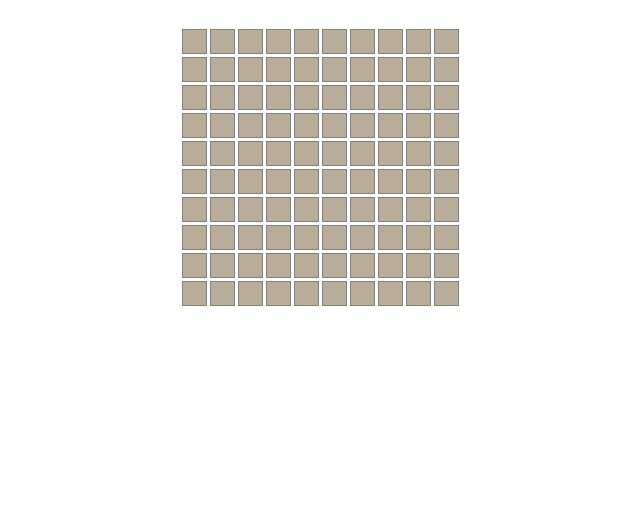
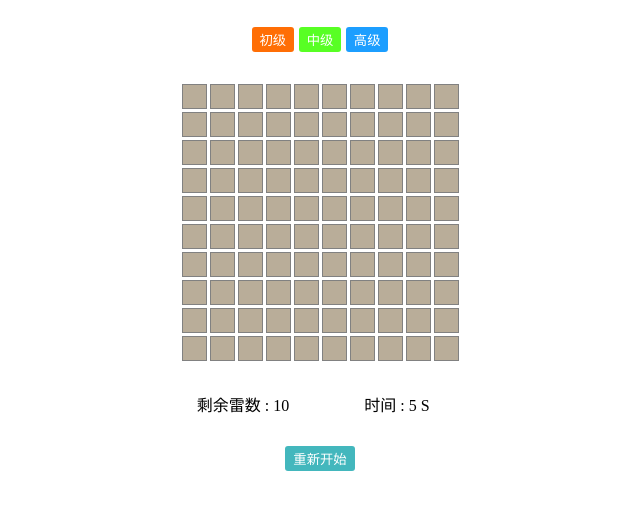
Before and after one commit to zhourunliang/js-minesweeper, a plain HTML site: page index.html in a window 1280 px wide. Shown: the part 70-580 px from the top of the page, without its empty margins (320-960 px from the left). Drawn offline with Linux system fonts and the light colour scheme.

Commit message:
'update'

```diff
--- a/css/game.css
+++ b/css/game.css
@@ -1,6 +1,36 @@
 body {
     text-align: center;
     position: relative;
+}
+.level {
+    margin-top: 30px;
+    font-size: 18px;
+}
+
+button {
+    padding: 3px 8px;
+    background: rgb(67, 183, 189);
+    /* border: 1px solid rgb(129, 129, 129); */
+    border: none;
+    color: white;
+    border-radius: 3px;
+    outline: none;
+    cursor:pointer;
+}
+.level button.level-1{
+    background: #ff6c00fa;
+}
+
+.level button.level-2{
+    background: #3dff00db;
+}
+
+.level button.level-3{
+    background: #0093ffe3;
+}
+
+.level button:hover {
+    background: rgb(23, 132, 138);
 }
 
 .game-box {
@@ -46,6 +76,20 @@ body {
 }
 
 .boom {
-    background: url('../img/boom.svg') no-repeat 2.5px 2px;
+    background: url('../img/boom.png') no-repeat 2.5px 2px;
     background-size: 18px 18px;
 }
+
+.info {
+    margin-top: 30px;
+}
+.info p {
+    display: inline-block;
+    width: 130px;
+    margin: 0 10px;
+}
+
+.sub {
+    margin-top: 30px;
+    font-size: 18px;
+}
--- a/index.html
+++ b/index.html
@@ -7,9 +7,15 @@
     <meta name="viewport" content="width=device-width, initial-scale=1">
     <link rel="stylesheet" href="css/game.css">
     <script src="js/common.js"></script>
+    <script src="js/config.js"></script>
 </head>
 <body>
     <h1>扫雷</h1>
+    <div class="level">
+        <button type="button" name="button" class="level-btn level-1" level="1">初级</button>
+        <button type="button" name="button" class="level-btn level-2" level="2">中级</button>
+        <button type="button" name="button" class="level-btn level-3" level="3">高级</button>
+    </div>
     <div class="game-box">
 
         <!-- <ul class="row">
@@ -19,6 +25,19 @@
         </ul> -->
 
     </div>
+    <div class="info">
+        <p class="">
+            剩余雷数 :
+            <span class="remain">0</span>
+        </p>
+        <p>
+            时间 :
+            <span class="time">0</span> S
+        </p>
+    </div>
+    <div class="sub">
+        <button type="button" name="button" class="restart">重新开始</button>
+    </div>
     <script src="js/game.js"></script>
 
 </body>
--- /dev/null
+++ b/js/config.js
@@ -0,0 +1,18 @@
+var side_length = 10//边长
+var mine_num = 10 //雷的数目
+var clean_mine_num = 0 //已清的雷数
+var remain_mine_num = mine_num //剩余雷数
+var level_config = {
+    1:{
+        'side_length':8,
+        'mine_num':8,
+    },
+    2:{
+        'side_length':16,
+        'mine_num':16,
+    },
+    3:{
+        'side_length':24,
+        'mine_num':24,
+    },
+} //等级配置
--- a/js/game.js
+++ b/js/game.js
@@ -1,7 +1,3 @@
-var side_length = 10//边长
-var mine_num = 10 //雷的数目
-var clean_mine_num = 0 //已清的雷数
-
 // 复制一个 square
 var clonedSquare = function(array) {
     var s = []
@@ -126,6 +122,7 @@ var markedSquare = function(array) {
 
 //生成html
 var drawHtml = function(square){
+    //生成雷的页面
     var box = document.querySelector('.game-box')
     var html = ''
     for (let i = 0; i < square.length; i++) {
@@ -139,13 +136,20 @@ var drawHtml = function(square){
             html += `
             <li class="col" data-x="${i}" data-y="${j}" data-num="${n}" id="x-${i}-y-${j}">
                 <span>${n}</span>
-                <img src="img/flag.svg" class="img-flag hide">
+                <img src="img/flag.png" class="img-flag hide">
             </li>
             `
         }
         html += `</ul>`
     }
     box.innerHTML = html
+
+}
+
+// 更新剩余雷数
+var updateRemainMine = function() {
+    var remain = document.querySelector('.remain')
+    remain.innerText = `${remain_mine_num}`
 }
 
 //判断是否成功
@@ -254,9 +258,12 @@ var markMine = function() {
                 // 已经被点击过的地方不能标记
                 if (classList.contains('hide') && el.style.background !== 'white') {
                     classList.remove('hide')
+                    remain_mine_num--
                 } else if (el.style.background !== 'white') {
                     classList.add('hide')
+                    remain_mine_num++
                 }
+                updateRemainMine()
             }
             // log('el', el)
         });
@@ -264,19 +271,59 @@ var markMine = function() {
     }
 }
 
+//计时
+var stopTime
+var setTime = function(){
+    var time = document.querySelector('.time')
+    time.innerText = `0`
+    var i = 1
+    clearInterval(stopTime)
+    stopTime = setInterval(function () {
+        time.innerText = `${i++}`
+    }, 1000)
+}
+
+
+//点击等级事件
+var levelEvent = function() {
+    var level = document.querySelectorAll('.level-btn')
+    for (var i = 0; i < level.length; i++) {
+        level[i].addEventListener('click', function (event) {
+            var level = parseInt(event.target.getAttribute('level'))
+            side_length = level_config[level]['side_length']
+            mine_num = level_config[level]['mine_num']
+            clean_mine_num = 0
+            remain_mine_num = mine_num
+            init()
+        })
+    }
+}
+
+//重新开始
+var restartEvent = function() {
+    var restart_btn = document.querySelector('.restart')
+    restart_btn.addEventListener('click', function(event){
+        init()
+    })
+}
+
 //开始
-var begin = function(){
+var init = function(){
+    var square = blankSquare(side_length)
+    square = writeInMine(square, mine_num)
+    square = markedSquare(square)
+    drawHtml(square)
+    updateRemainMine()
     cleanMine()
     markMine()
+    setTime()
 }
 
 var __main = function() {
     // 这是主函数
-    var square = blankSquare(side_length)
-    square = writeInMine(square, mine_num)
-    square = markedSquare(square)
-    drawHtml(square)
-    begin()
+    init()
+    levelEvent()
+    restartEvent()
 }
 
 __main()
```
Also changed, not shown: img/boom.png (added), img/boom.svg (deleted), img/flag.png (added), img/flag.svg (deleted), img/pic_1.jpg (added), 1 other file.
